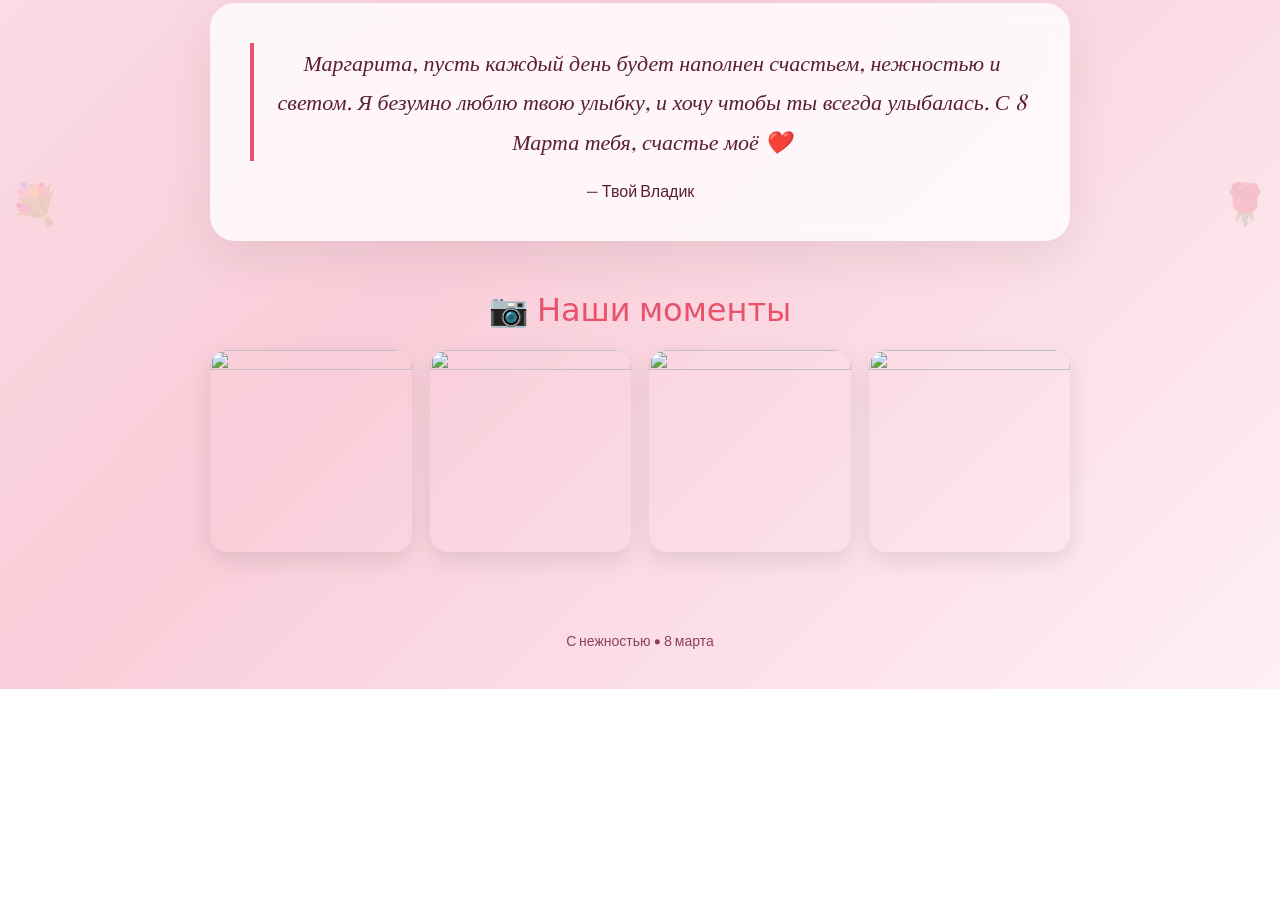
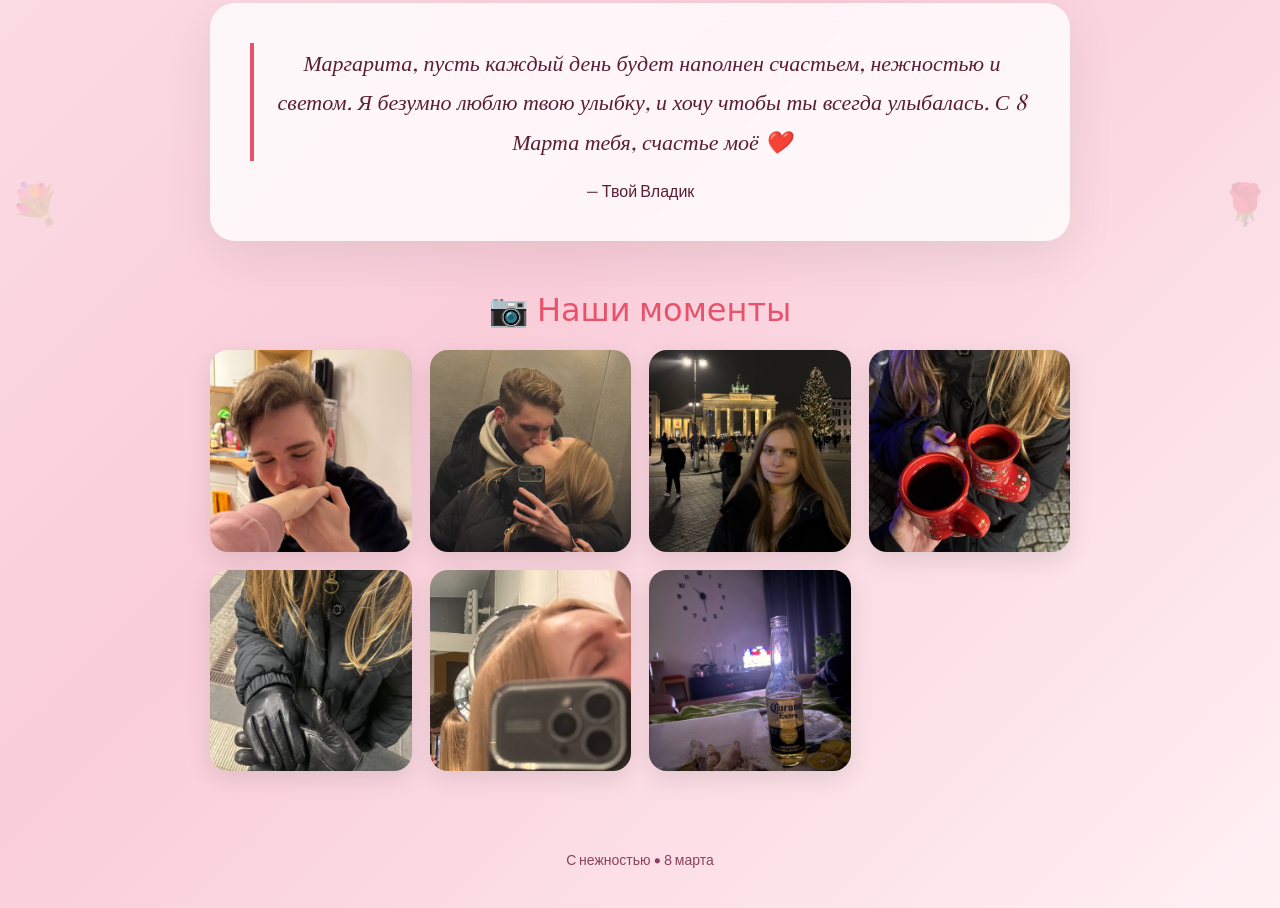
Before and after one commit to loveyouryta/8march, a plain HTML site: page main.html in a window 1280 px wide. Shown: the part 562-1470 px from the top of the page. Before the commit the page ends 1251 px from the top, so only its background shows below. Drawn offline with nearby package versions, Linux system fonts and the light colour scheme; a web font is replaced by a local one.

Commit message:
Update main.html

```diff
--- a/main.html
+++ b/main.html
@@ -182,10 +182,13 @@ footer{
 <div class="gallery-title fade">📷 Наши моменты</div>
 
 <div class="gallery fade">
-<img src="photo1.jpg" alt="">
-<img src="photo2.jpg" alt="">
-<img src="photo3.jpg" alt="">
-<img src="photo4.jpg" alt="">
+<img src="8m1.jpg" alt="">
+<img src="8m2.jpg" alt="">
+<img src="8m3.jpg" alt="">
+<img src="8m4.jpg" alt="">
+<img src="8m5.jpg" alt="">
+<img src="8m6.jpg" alt="">
+<img src="8m7.jpg" alt="">
 </div>
 
 </div>
```
